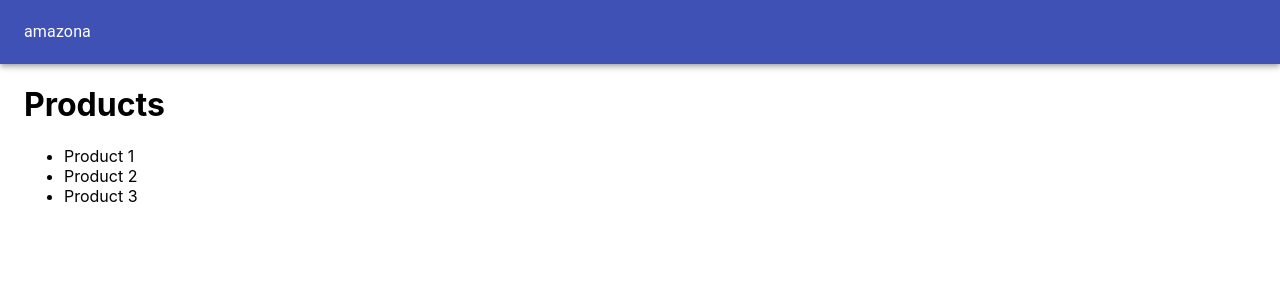
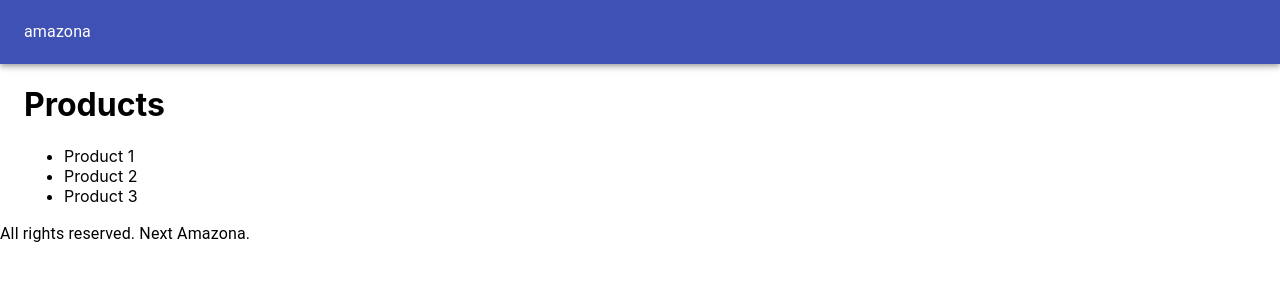
Before and after one commit to Khaleeno/amazona, a Next.js app: page / in a window 1280 px wide. Shown: the top 300 px of the page. Built offline with nearby package versions, Linux system fonts and the light colour scheme.

Commit message:
add footer 1

```diff
--- a/components/Layout.js
+++ b/components/Layout.js
@@ -14,6 +14,11 @@ export default function Layout({ children }) {
         </Toolbar>
       </AppBar>
       <Container>{children}</Container>
+      <footer>
+        <Typography>
+          All rights reserved. Next Amazona.
+        </Typography>
+      </footer>
     </div>
   )
 }
```
